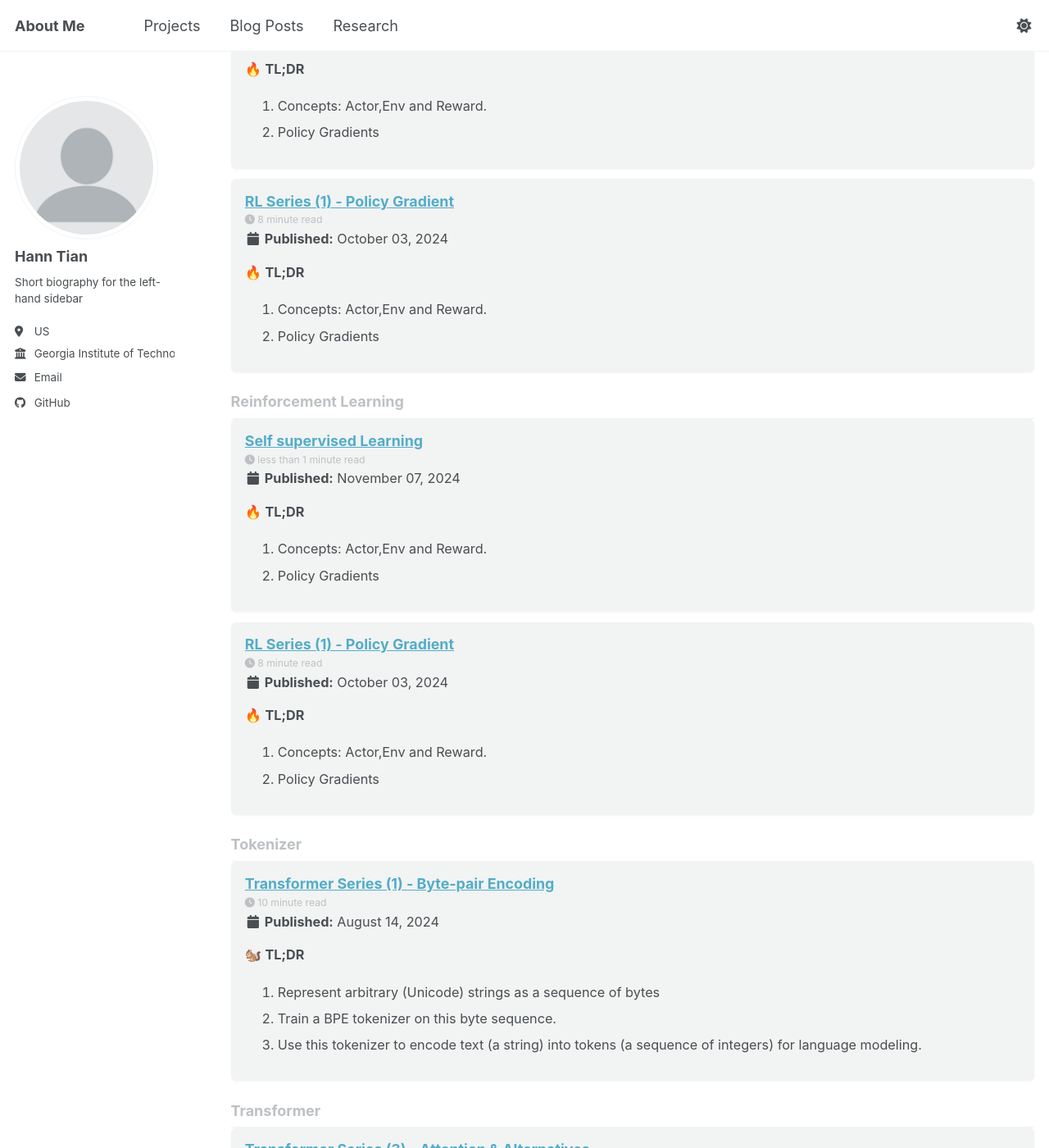
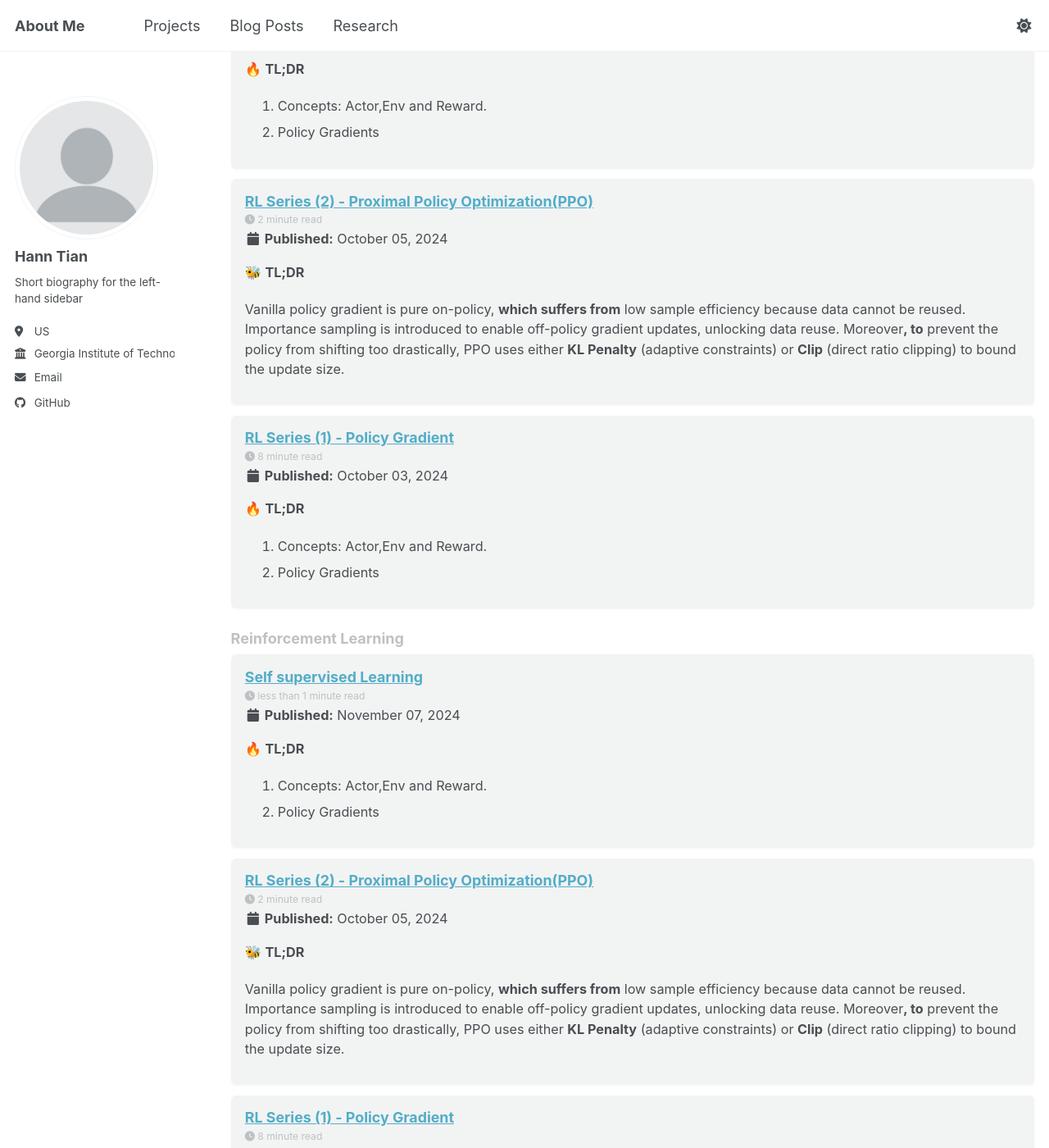
Before and after one commit to hanntian/hanntian.github.io, a Jekyll site: the page built from _pages/tag-archive.html, in a window 1280 px wide and 1400 px high, scrolled down 915 px. Shown: the whole window at 82% size. Built offline with Jekyll 4.4.1, drawn with Linux system fonts in a browser that asks for light colours; a script bundle is joined from its source files by our own code; library files that are not in the unit come from our copies.

Commit message:
update ppo

```diff
--- /dev/null
+++ b/_posts/2024-10-05-blog-post-ppo.md
@@ -0,0 +1,103 @@
+---
+title: 'RL Series (2) - Proximal Policy Optimization(PPO)'
+date:  2024-10-05
+permalink: /posts/2024/10/blog-post-ppo/
+tags:
+  - Reinforcement Learning
+  - RL
+excerpt: |
+  🐝  **TL;DR**
+
+  Vanilla policy gradient is pure on-policy, **which suffers from** low sample efficiency because data cannot be reused. Importance sampling is introduced to enable off-policy gradient updates, unlocking data reuse. Moreover**, to** prevent the policy from shifting too drastically, PPO uses either **KL Penalty** (adaptive constraints) or **Clip** (direct ratio clipping) to bound the update size.
+toc: true
+---
+<div class="notice--info" markdown="1">
+🐝 TL;DR:
+
+Vanilla policy gradient is pure on-policy, **which suffers from** low sample efficiency because data cannot be reused. Importance sampling is introduced to enable off-policy gradient updates, unlocking data reuse. Moreover**, to** prevent the policy from shifting too drastically, PPO uses either **KL Penalty** (adaptive constraints) or **Clip** (direct ratio clipping) to bound the update size.
+
+</div>
+
+
+# 1 On-policy v.s. Off-policy
+
+Vallina policy gradient is fully on-policy, meaning that every gradient estimator
+used samples drawn directly from the model being updated(i.e. we took 1 training step per inference batch, and training batch size was set equal to inference batch size).
+
+Off-policy RL, which takes multiple training steps per inference batch and has the potential to speed up training, at the cost of potential instability and increased algorithmic complexity.
+
+**From on-policy to off-policy**
+
+To improve sample efficiency, we aim to freeze a behavior policy $\pi_{\theta'}$ (with $\theta'$ parameters) to collect data, and reuse this static dataset to update the target policy $\theta$ multiple times.
+
+This introduces a **distribution mismatch**. The target objective is an expectation over $p_\theta$, but the available samples are drawn from $q = p_{\theta'}$.
+
+We correct for this mismatch by scaling the objective with an importance weight ratio —— Apply **Importance Sampling.**
+
+# 2 Importance Sampling
+
+用 $q$ 的样本估 $p$ 的期望,只要每个样本乘上 weight $\frac{p(x)}{q(x)}$ 即可。**期望上严格相等 → 估计 unbiased。**
+
+<figure class="align-center" style="max-width: 680px;">
+  <img src="/images/Proximal%20Policy%20Optimization%20(PPO)/image.png" alt="Importance Sampling">
+</figure>
+
+期望相等,**但方差不等**: 对比 $\mathrm{Var}_{x\sim p}[f(x)]$,差别就在第一项多了一个 $\frac{p(x)}{q(x)}$ 因子。
+
+<figure class="align-center" style="max-width: 680px;">
+  <img src="/images/Proximal%20Policy%20Optimization%20(PPO)/image%201.png" alt="Variance of Importance Sampling">
+</figure>
+
+While Importance Sampling is **unbiased asymptotically**, it suffers from **high variance under finite sample sizes**. If the discrepancy between $p$ and $q$ is large, the IS weights can explode, leading to noisy gradients and unstable training. To mitigate this, a hard constraint is required to ensure $\pi_\theta$ does not drift too far from $\pi_{\theta'}$. This serves as the fundamental motivation for PPO, which utilizes **KL penalties or objective clipping** to restrict the policy ratio around 1.
+
+# 3 Gradient Update for Off-policy
+
+Let's examine the gradient update equation **in** the off-policy setting.
+
+<figure class="align-center" style="max-width: 680px;">
+  <img src="/images/Proximal%20Policy%20Optimization%20(PPO)/image%202.png" alt="Gradient update in off-policy setting">
+</figure>
+
+<figure class="align-center" style="max-width: 680px;">
+  <img src="/images/Proximal%20Policy%20Optimization%20(PPO)/c1383cdd-fab0-4766-8b57-12ac756c8c66.png" alt="Off-policy objective">
+</figure>
+
+Here, $f(x) = p_{\theta}(a_t|s_t)$ :
+
+$$
+\begin{aligned}
+\nabla_\theta J &= \mathbb{E}_{\pi_{\theta'}} \left[ \frac{A^{\theta'}}{p_{\theta'}} \nabla_\theta p_\theta \right] \\
+&= \mathbb{E}_{\pi_{\theta'}} \left[ \frac{A^{\theta'}}{p_{\theta'}} p_\theta \nabla_\theta \log p_\theta \right] \\
+&= \mathbb{E}_{\pi_{\theta'}} \left[ \frac{p_\theta}{p_{\theta'}} A^{\theta'} \nabla_\theta \log p_\theta \right]
+\end{aligned}
+$$
+
+Again, The **validity** of $J^{θ^{′}}(θ)$  strictly depends on  **$\theta$** remaining close to **$\theta'$**.
+
+At what point **$\theta$** has **drifted too far**, signaling that we must stop and resample data?
+
+# 4 PPO
+
+**答案就是 PPO(2017)。** PPO 做的就是把这个"什么时候停"从"凭感觉"变成"写进目标函数里强制约束":
+
+## 4.1 **PPO-penalty**
+
+在目标函数中**减去** $\beta\,\mathrm{KL}(\pi_{\theta'}\|\pi_\theta)$。新旧策略 $\pi_{\theta'}$与 $\pi_{\theta}$ 偏离越多，惩罚越大。
+*注：KL 约束施加于**行为（输出分布）***而非参数。*
+
+If $\text{KL}(\pi_{\theta^k} \parallel \pi_{\theta}) > \text{KL}_{max}$, increase $\beta$ （策略偏离过大，加大惩罚）
+
+If $\text{KL}(\pi_{\theta^k} \parallel \pi_{\theta}) < \text{KL}_{min}$, decrease $\beta$ （策略过于保守，减小惩罚）
+
+<figure class="align-center" style="max-width: 680px;">
+  <img src="/images/Proximal%20Policy%20Optimization%20(PPO)/image%203.png" alt="PPO 是 TRPO (2015) 的简化版——它将 TRPO 难以求解的硬约束，松弛为更易优化的惩罚项 (Penalty)。">
+  <figcaption style="text-align: center;">PPO 是 TRPO (2015) 的简化版——它将 TRPO 难以求解的**硬约束**，松弛为更易优化的**惩罚项 (Penalty)。**</figcaption>
+</figure>
+
+## 4.2 PPO-clip
+
+**实际工程中最常用的主流版本**。直接对新旧策略的比率（Ratio）进行裁剪，从而彻底替代了复杂的 KL 惩罚。通过 CLIP 将 weight  $\frac{p_\theta(a_t|s_t)}{p_{\theta^k}(a_t|s_t)}$强行限制在 $[1-\varepsilon, 1+\varepsilon]$ 之间（通常 $\varepsilon = 0.2$），再与未裁剪的目标取 `min`。这样避免了复杂的自适应 KL 计算，实现更简单，训练更稳定高效。
+
+$$
+J_{PPO2}^{\theta^k}(\theta) \approx \sum_{(s_t, a_t)} \min \left( \frac{p_\theta(a_t|s_t)}{p_{\theta'}(a_t|s_t)} A^{\theta^k}(s_t, a_t), \, \text{clip}\left(\frac{p_\theta(a_t|s_t)}{p_{\theta'}(a_t|s_t)}, 1 - \varepsilon, 1 + \varepsilon\right) A^{\theta^k}(s_t, a_t) \right)
+$$
```
Also changed, not shown: _posts/2024-08-31-blog-post-attention.md (+2 -2 lines), images/Proximal Policy Optimization (PPO)/c1383cdd-fab0-4766-8b57-12ac756c8c66.png (added), images/Proximal Policy Optimization (PPO)/image 1.png (added), images/Proximal Policy Optimization (PPO)/image 2.png (added), images/Proximal Policy Optimization (PPO)/image 3.png (added), images/Proximal Policy Optimization (PPO)/image.png (added).
